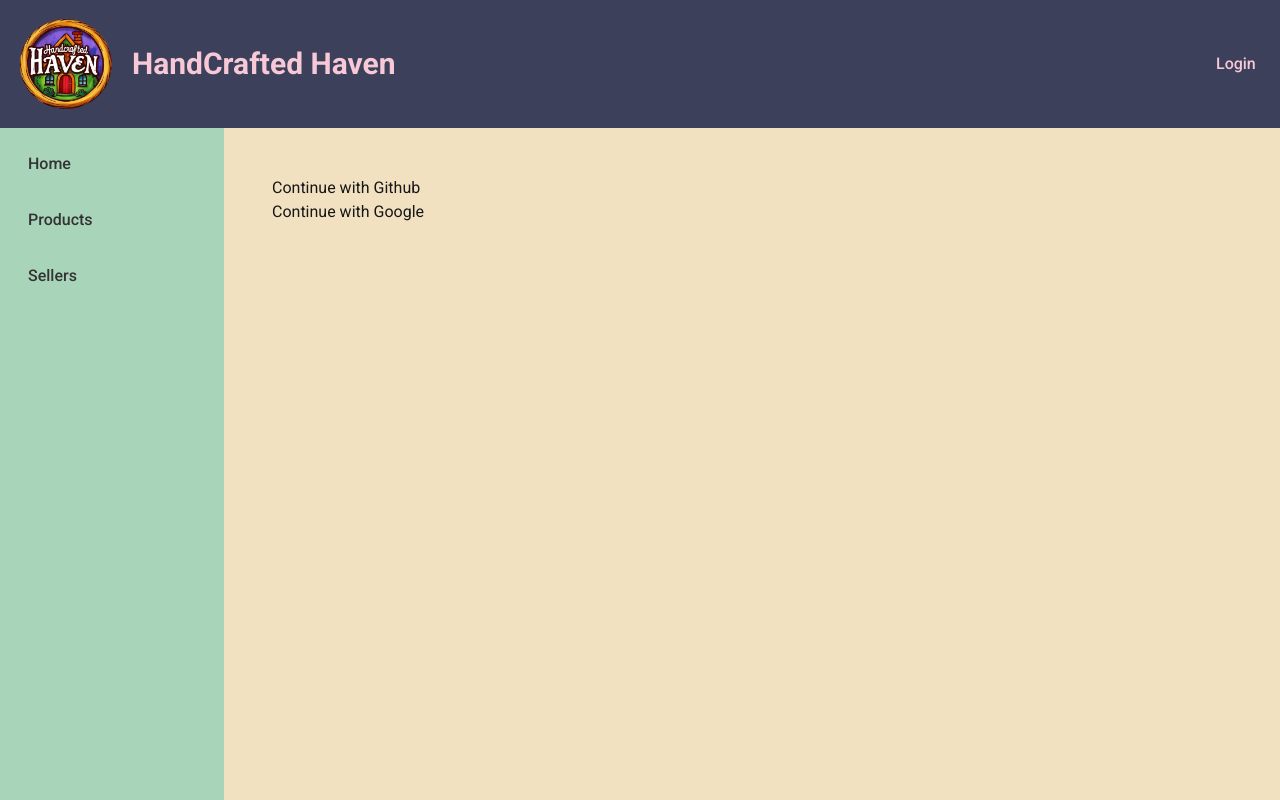
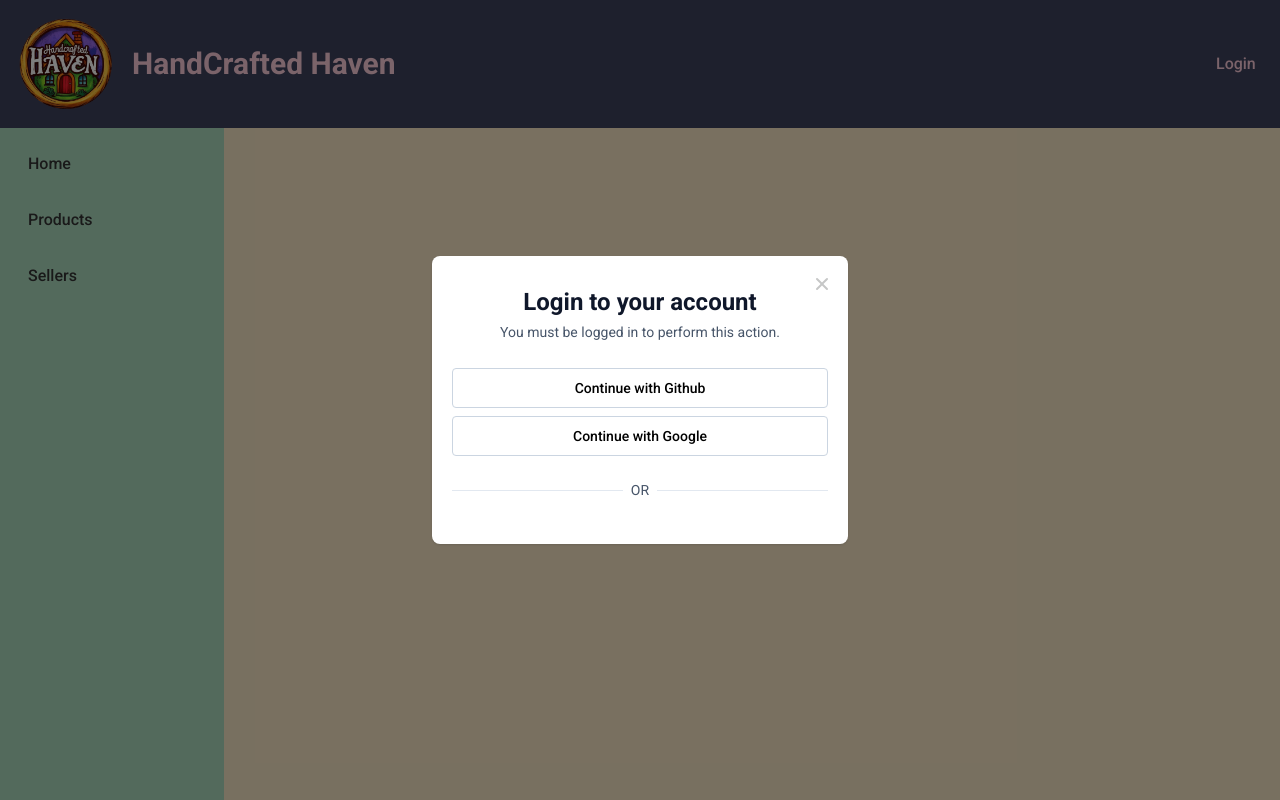
Before and after one commit to erickandreww/wdd430-group09-project, a Next.js app: page /login in a window 1280 px wide. Shown: the top 800 px of the page. Built offline with nearby package versions, Linux system fonts and the light colour scheme; no server answers.

Commit message:
adding some style

```diff
--- a/app/login/page.tsx
+++ b/app/login/page.tsx
@@ -9,19 +9,61 @@ export const metadata: Metadata = {
 export default async function LoginPage() {
 
   return (
-    <>
+        <div id="login-popup"
+        className="bg-black/50 overflow-y-auto overflow-x-hidden fixed top-0 right-0 left-0 z-50 h-full items-center justify-center flex">
+        <div className="relative p-4 w-full max-w-md h-full md:h-auto">
+
+            <div className="relative bg-white rounded-lg shadow">
+                <button type="button"
+                    className="absolute top-3 right-2.5 text-gray-400 bg-transparent hover:bg-gray-200 hover:text-gray-900 rounded-lg text-sm p-1.5 ml-auto inline-flex items-center popup-close"><svg
+                        aria-hidden="true" className="w-5 h-5" fill="#c6c7c7" viewBox="0 0 20 20"
+                        xmlns="http://www.w3.org/2000/svg">
+                        <path fillRule="evenodd"
+                            d="M4.293 4.293a1 1 0 011.414 0L10 8.586l4.293-4.293a1 1 0 111.414 1.414L11.414 10l4.293 4.293a1 1 0 01-1.414 1.414L10 11.414l-4.293 4.293a1 1 0 01-1.414-1.414L8.586 10 4.293 5.707a1 1 0 010-1.414z"
+                            clipRule="evenodd"></path>
+                    </svg>
+                    <span className="sr-only">Close popup</span>
+                </button>
+
+                <div className="p-5">
+                    <h3 className="text-2xl mb-0.5 font-medium"></h3>
+                    <p className="mb-4 text-sm font-normal text-gray-800"></p>
+
+                    <div className="text-center">
+                        <p className="mb-3 text-2xl font-semibold leading-5 text-slate-900">
+                            Login to your account
+                        </p>
+                        <p className="mt-2 text-sm leading-4 text-slate-600">
+                            You must be logged in to perform this action.
+                        </p>
+                    </div>
+
+                    <div className="mt-7 flex flex-col gap-2">
+
                     <form action={async()=>{
                           "use server";
                           await signIn('github', {redirectTo: "/"})
-      }}>
+                        }} className="inline-flex h-10 w-full items-center justify-center gap-2 rounded border border-slate-300 bg-white p-2 text-sm font-medium text-black outline-none focus:ring-2 focus:ring-[#333] focus:ring-offset-1 disabled:cursor-not-allowed disabled:opacity-60">
                           <button type="submit">Continue with Github</button>
                         </form>
                         <form action={async()=>{
                           "use server";
                           await signIn('google', {redirectTo: "/"})
-      }}>
+                        }} className="inline-flex h-10 w-full items-center justify-center gap-2 rounded border border-slate-300 bg-white p-2 text-sm font-medium text-black outline-none focus:ring-2 focus:ring-[#333] focus:ring-offset-1 disabled:cursor-not-allowed disabled:opacity-60">
                           <button type="submit">Continue with Google</button>
                     </form>
-    </>
+                    </div>
+
+                    <div className="flex w-full items-center gap-2 py-6 text-sm text-slate-600">
+                        <div className="h-px w-full bg-slate-200"></div>
+                        OR
+                        <div className="h-px w-full bg-slate-200"></div>
+                    </div>
+                </div>
+            </div>
+        </div>
+    </div>
+
+
   );
 }
--- a/app/ui/products/UserProducts.tsx
+++ b/app/ui/products/UserProducts.tsx
@@ -4,13 +4,20 @@ import { getUserProducts } from '@/app/lib/data';
 
 export default async function UserProducts({user_id} : {user_id: number}) {
     const featuredProducts = await getUserProducts(user_id);
+    if(!featuredProducts){
+      return (
+        <p className="text-center text-lg font-semibold text-color_three mt-6">
+        You dont have products published
+      </p>
+      )
+    }
   return (
     <>
-    <h2 key={"your-products"} className='p-3 text-slate-800 text-2xl'>Your products</h2>
-    <div key={"user-products"} className="grid grid-cols-1 sm:grid-cols-2 md:grid-cols-3 lg:grid-cols-3 gap-4">
+    <h2 className='p-3 text-slate-800 text-2xl'>Your products</h2>
+    <div className="grid grid-cols-1 sm:grid-cols-2 md:grid-cols-3 lg:grid-cols-3 gap-4">
       {featuredProducts?.map(product => (
         <>
-          <div>
+          <div key={product.product_id}>
             <Link href={`products/${product.product_id}`}>
             <div className="artist-card border rounded-lg overflow-hidden shadow-lg">
               <Image
--- a/app/user/[id]/page.tsx
+++ b/app/user/[id]/page.tsx
@@ -11,19 +11,21 @@ const Page= async ({params}: {params: Promise<{id: string}>}) =>{
     if(!user) return notFound()
     return <>
         <section>
-            <div>
-                <div>
-                    <h3>
+            <div className="flex flex-col gap-4 place-items-center bg-color_two w-1/3 h-fit mx-auto rounded-md pb-5 overflow-hidden ">
+                <div className="bg-color_three w-full h-full py-5">
+                    <h3 className="text-white text-xl pb-2 text-center">
                         {user[0].name}
                     </h3>
-                </div>
+
                 <Image
                     src={user[0].image}
                     alt={user[0].name}
                     width={220}
                     height={220}
+                    className="w-1/4 h-15 object-cover rounded-full mx-auto border-solid border-2 border-black"
                 />
-                <p>
+                </div>
+                <p className="text-color_three text-lg">
                     {user[0].email}
                 </p>
 
@@ -33,13 +35,13 @@ const Page= async ({params}: {params: Promise<{id: string}>}) =>{
                             "use server"
                             await changeUserStatus(Number(user[0].id))
                             redirect(`/user/${user[0].id}`)
-                        }}>
+                        }} className="place-items-center h-screen">
                             <p>Become in a seller by clicking this button</p>
-                            <button type="submit">Seller</button>
+                            <button type="submit" className="mt-3 text-lg bg-color_three hover:bg-blue-700 text-white font-bold py-2 px-4 rounded">Seller</button>
                         </form>
                     </>
                 ) : (
-                    <p>Youre a Seller</p>
+                    <p className="text-slate-950">Youre a Seller</p>
                 )}
             </div>
         </section>
```
Lines whose indentation alone changed are shown as unchanged.
